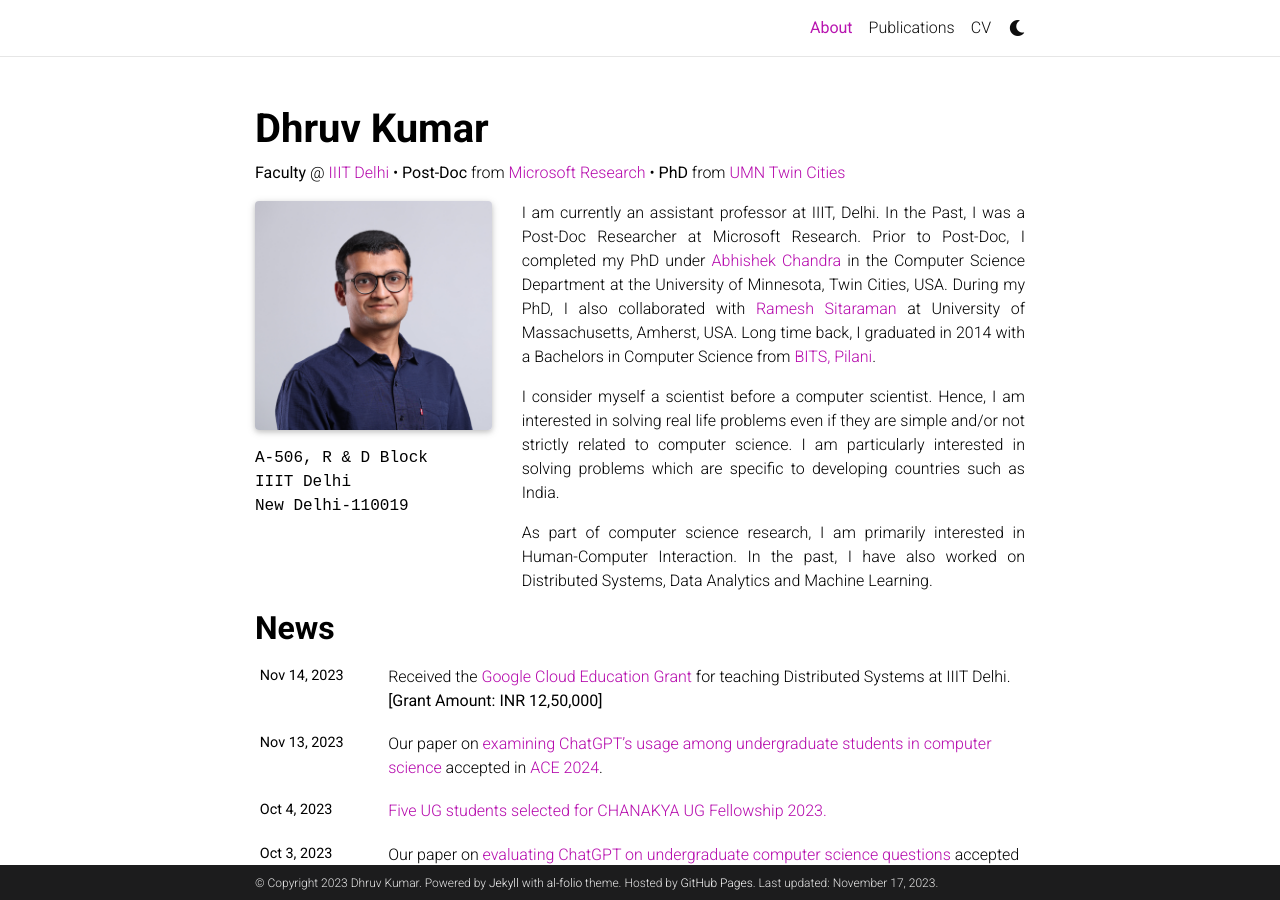
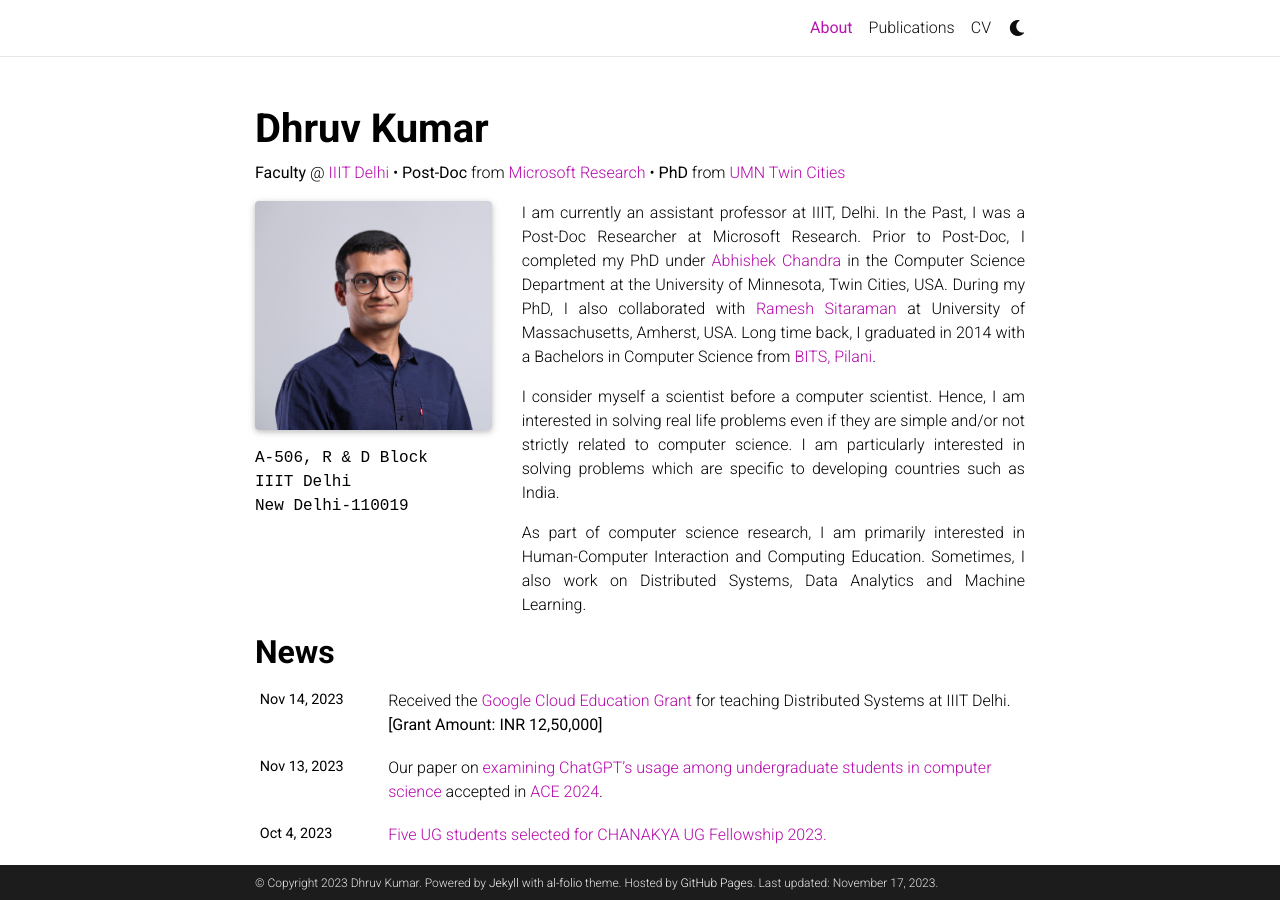
Before and after one commit to kudhru/kudhru.github.io, a Jekyll site: the page built from _pages/about.md, in a window 1280 px wide and 900 px high. Built offline with Jekyll 4.4.1, drawn with Linux system fonts in a browser that asks for light colours; full-size pictures stand in for the smaller copies a plugin makes; comment, search, counter and statistics services are not loaded; a style sheet for code colours, icons or effects is not loaded.

Commit message:
update news

```diff
--- a/_pages/about.md
+++ b/_pages/about.md
@@ -24,7 +24,7 @@ I am currently an assistant professor at IIIT, Delhi. In the Past, I was a Post-
 
 I consider myself a scientist before a computer scientist. Hence, I am interested in solving real life problems even if they are simple and/or not strictly related to computer science. I am particularly interested in solving problems which are specific to developing countries such as India.
 
-As part of computer science research, I am primarily interested in Human-Computer Interaction. In the past, I have also worked on Distributed Systems, Data Analytics and Machine Learning.
+As part of computer science research, I am primarily interested in Human-Computer Interaction and Computing Education. Sometimes, I also work on Distributed Systems, Data Analytics and Machine Learning.
 
 <!-- Write your biography here. Tell the world about yourself. Link to your favorite [subreddit](http://reddit.com). You can put a picture in, too. The code is already in, just name your picture `prof_pic.jpg` and put it in the `img/` folder.
 
```
